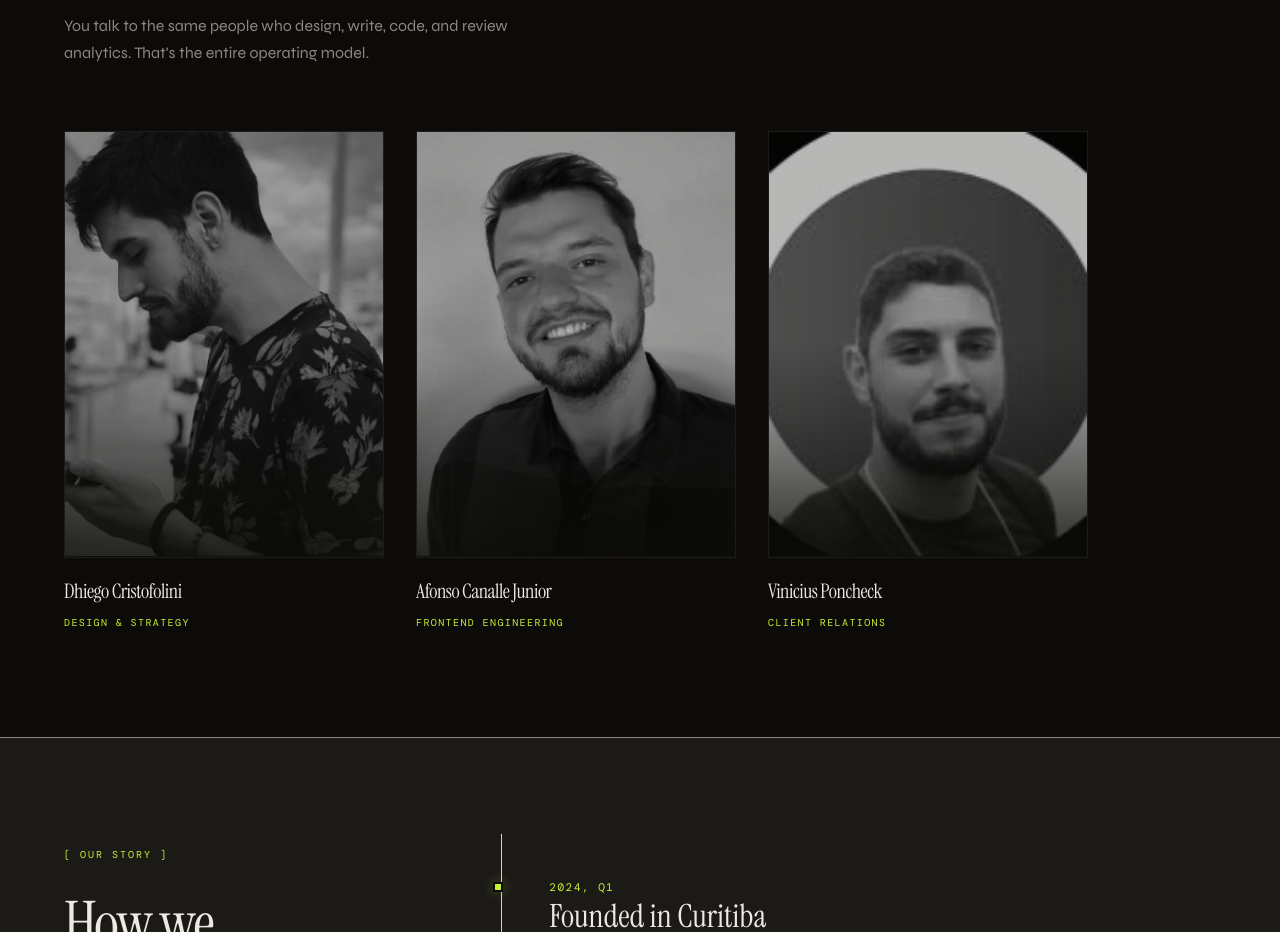
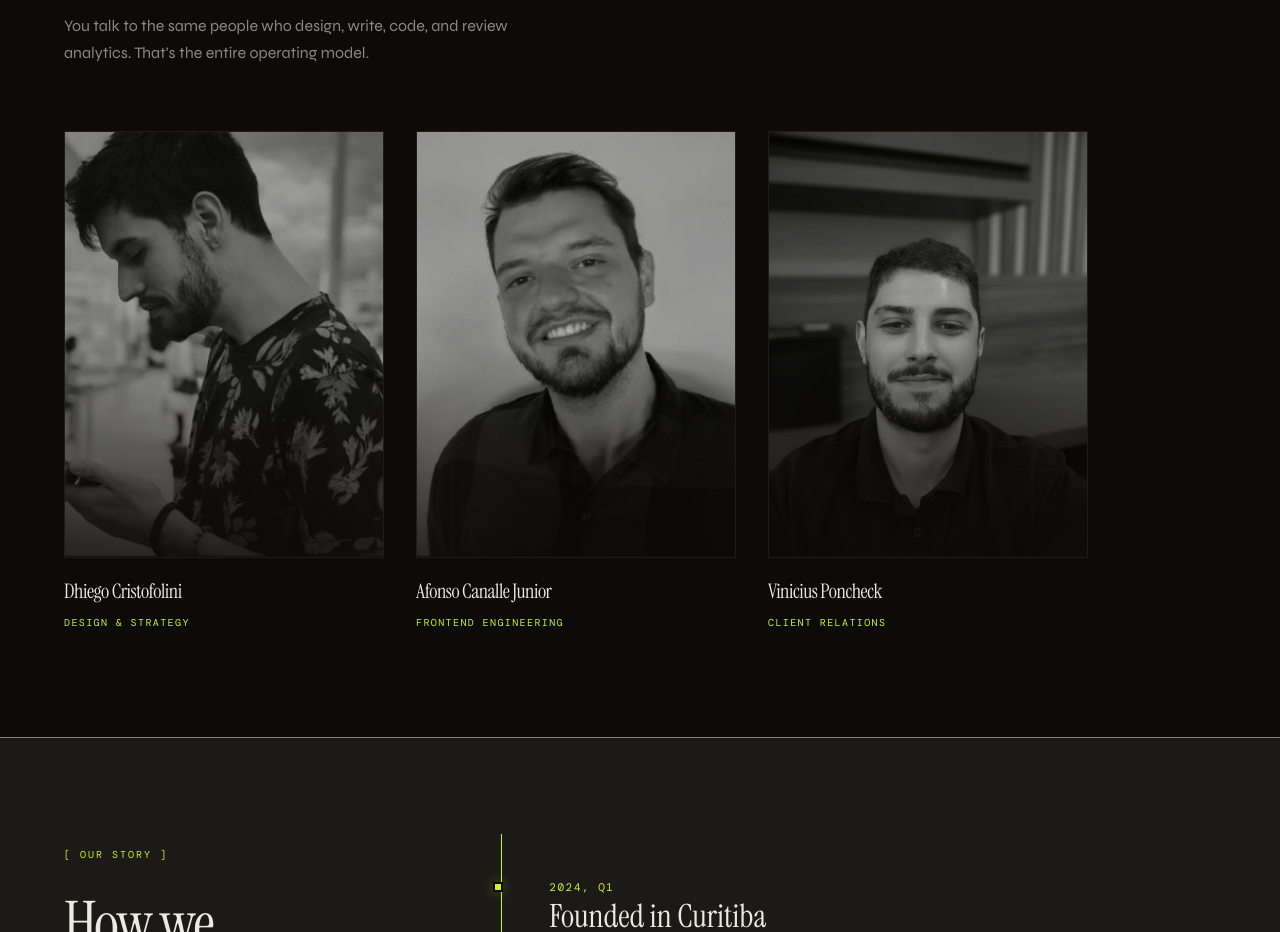
Before and after one commit to Dhiegopires/vellumwire, a website: page studio.html in a window 1280 px wide. Shown: the part 3367-4299 px from the top of the page. Drawn offline with nearby package versions, Linux system fonts and the light colour scheme; a web font is replaced by a local one.

Commit message:
alterado img do vina

```diff
--- a/studio.html
+++ b/studio.html
@@ -769,8 +769,8 @@
                     <div class="team-card-inner">
                         <div class="team-img-wrap">
                             <a href="https://www.linkedin.com/in/vinicius-poncheck/" target="_blank" rel="noopener noreferrer">
-                                <img src="assets/img/download.jpeg"
-                                     alt="Vinicius Poncheck" class="team-img team-img-bw" loading="lazy" width="600" height="800">
+                                <img src="assets/img/vinicius-poncheck.webp"
+                                     alt="Vinicius Poncheck" class="team-img team-img-bw" loading="lazy" width="872" height="1160">
                             </a>
                             <div class="team-scan"></div>
                             <div class="team-corner tl"></div>
```
Also changed, not shown: assets/img/vinicius-poncheck.webp (added).
